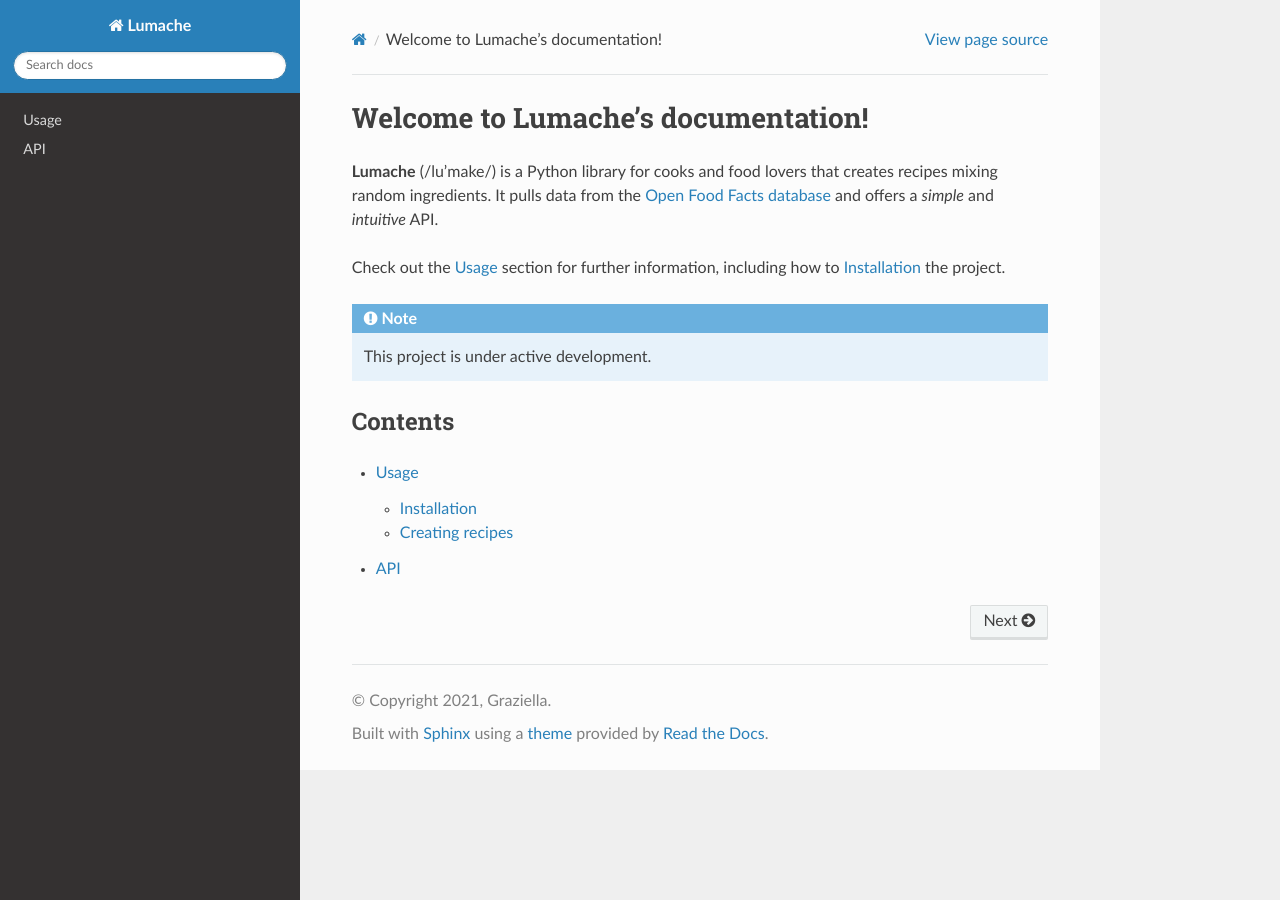
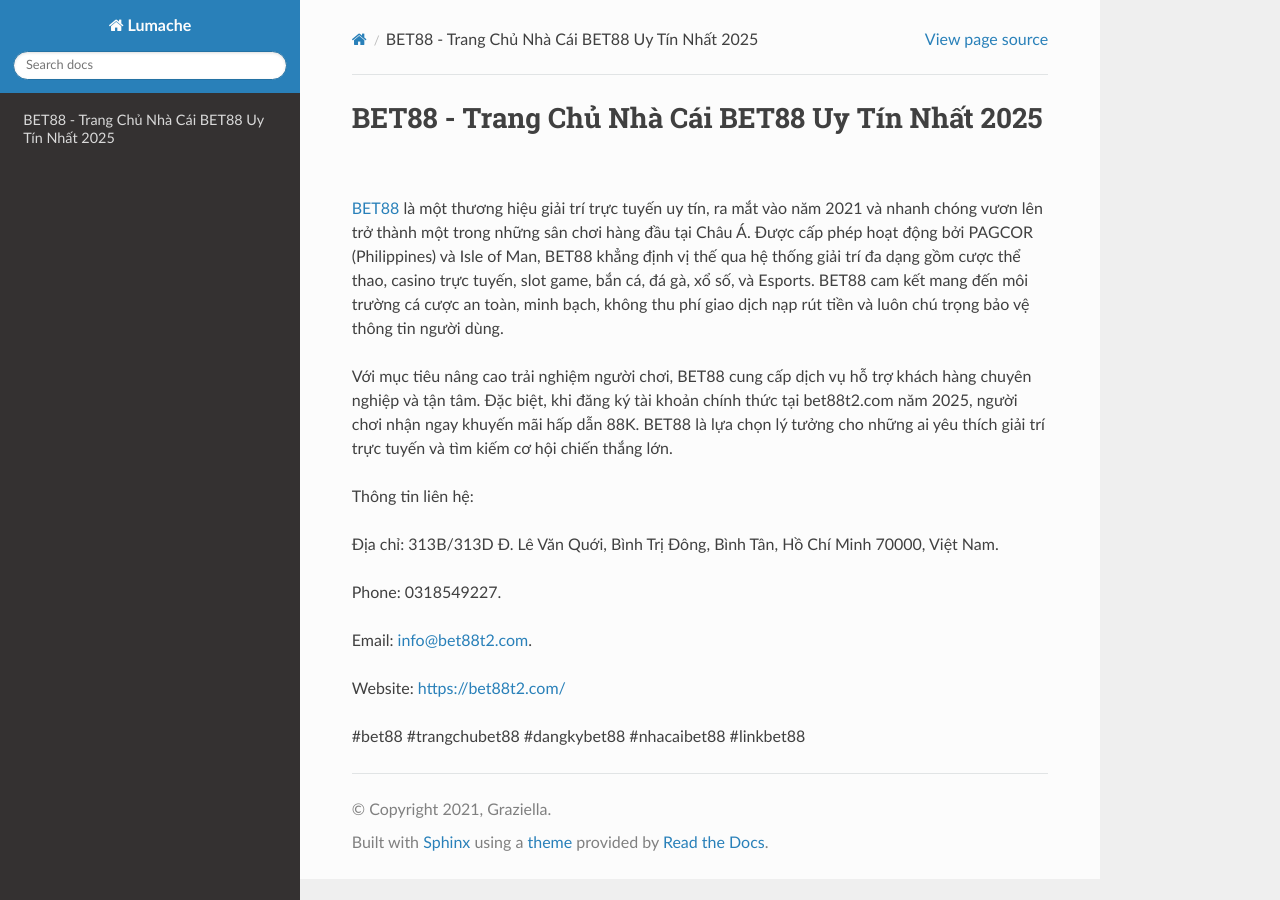
Before and after one commit to syvan0897/bet88t2com, a Sphinx documentation site: the page built from docs/source/index.rst, in a window 1280 px wide. Built offline with Sphinx 7.4.7 and the Read the Docs theme 3.1.0, drawn with Linux system fonts in a browser that asks for light colours.

Commit message:
Update index.rst

```diff
--- a/docs/source/index.rst
+++ b/docs/source/index.rst
@@ -1,22 +1,18 @@
-Welcome to Lumache's documentation!
+BET88 - Trang Chủ Nhà Cái BET88 Uy Tín Nhất 2025
 ===================================
 
-**Lumache** (/lu'make/) is a Python library for cooks and food lovers
-that creates recipes mixing random ingredients.
-It pulls data from the `Open Food Facts database <https://world.openfoodfacts.org/>`_
-and offers a *simple* and *intuitive* API.
+`BET88 <https://bet88t2.com/>`_ là một thương hiệu giải trí trực tuyến uy tín, ra mắt vào năm 2021 và nhanh chóng vươn lên trở thành một trong những sân chơi hàng đầu tại Châu Á. Được cấp phép hoạt động bởi PAGCOR (Philippines) và Isle of Man, BET88 khẳng định vị thế qua hệ thống giải trí đa dạng gồm cược thể thao, casino trực tuyến, slot game, bắn cá, đá gà, xổ số, và Esports. BET88 cam kết mang đến môi trường cá cược an toàn, minh bạch, không thu phí giao dịch nạp rút tiền và luôn chú trọng bảo vệ thông tin người dùng.
 
-Check out the :doc:`usage` section for further information, including
-how to :ref:`installation` the project.
+Với mục tiêu nâng cao trải nghiệm người chơi, BET88 cung cấp dịch vụ hỗ trợ khách hàng chuyên nghiệp và tận tâm. Đặc biệt, khi đăng ký tài khoản chính thức tại bet88t2.com năm 2025, người chơi nhận ngay khuyến mãi hấp dẫn 88K. BET88 là lựa chọn lý tưởng cho những ai yêu thích giải trí trực tuyến và tìm kiếm cơ hội chiến thắng lớn.
 
-.. note::
+Thông tin liên hệ:
 
-   This project is under active development.
+Địa chỉ: 313B/313D Đ. Lê Văn Quới, Bình Trị Đông, Bình Tân, Hồ Chí Minh 70000, Việt Nam.
 
-Contents
---------
+Phone: 0318549227.
 
-.. toctree::
+Email: info@bet88t2.com.
 
-   usage
-   api
+Website: https://bet88t2.com/
+
+#bet88 #trangchubet88 #dangkybet88 #nhacaibet88 #linkbet88
```
